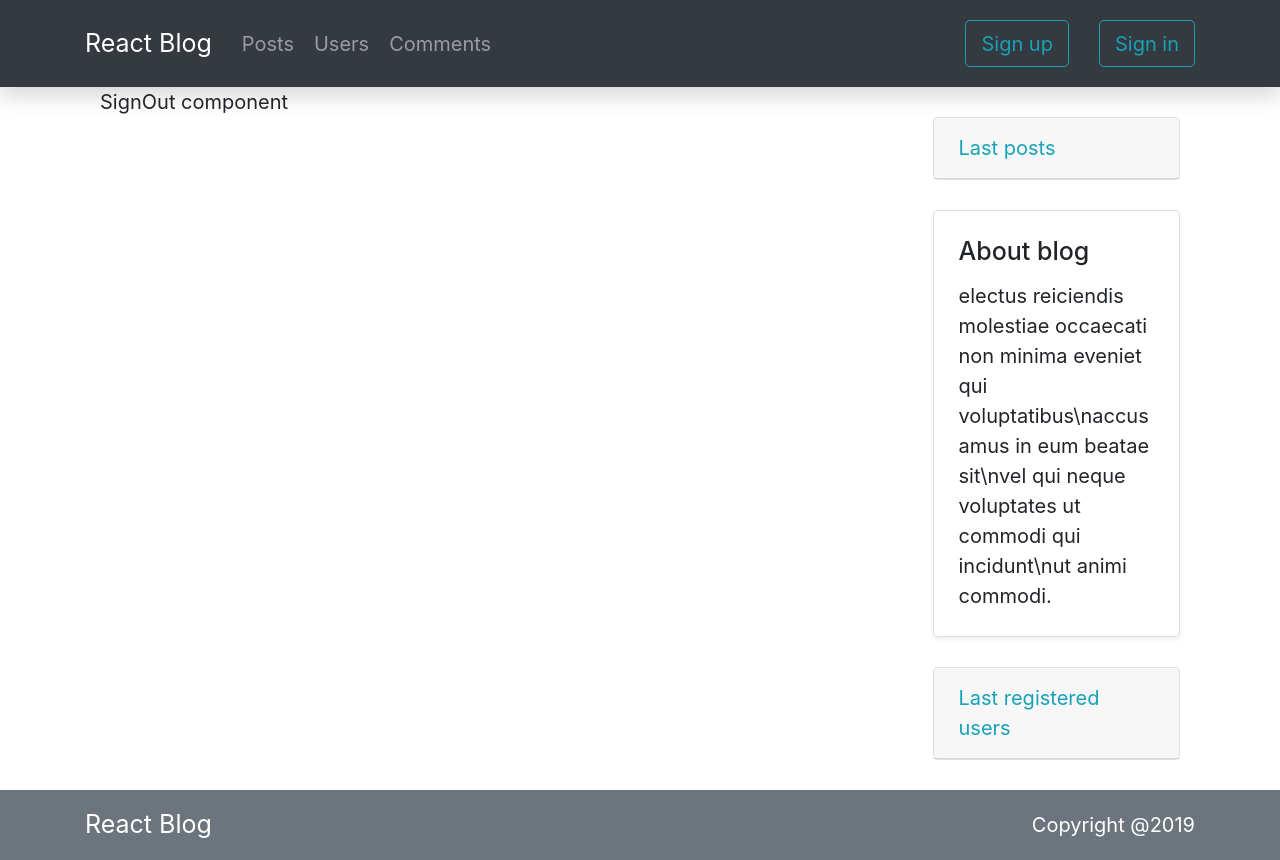
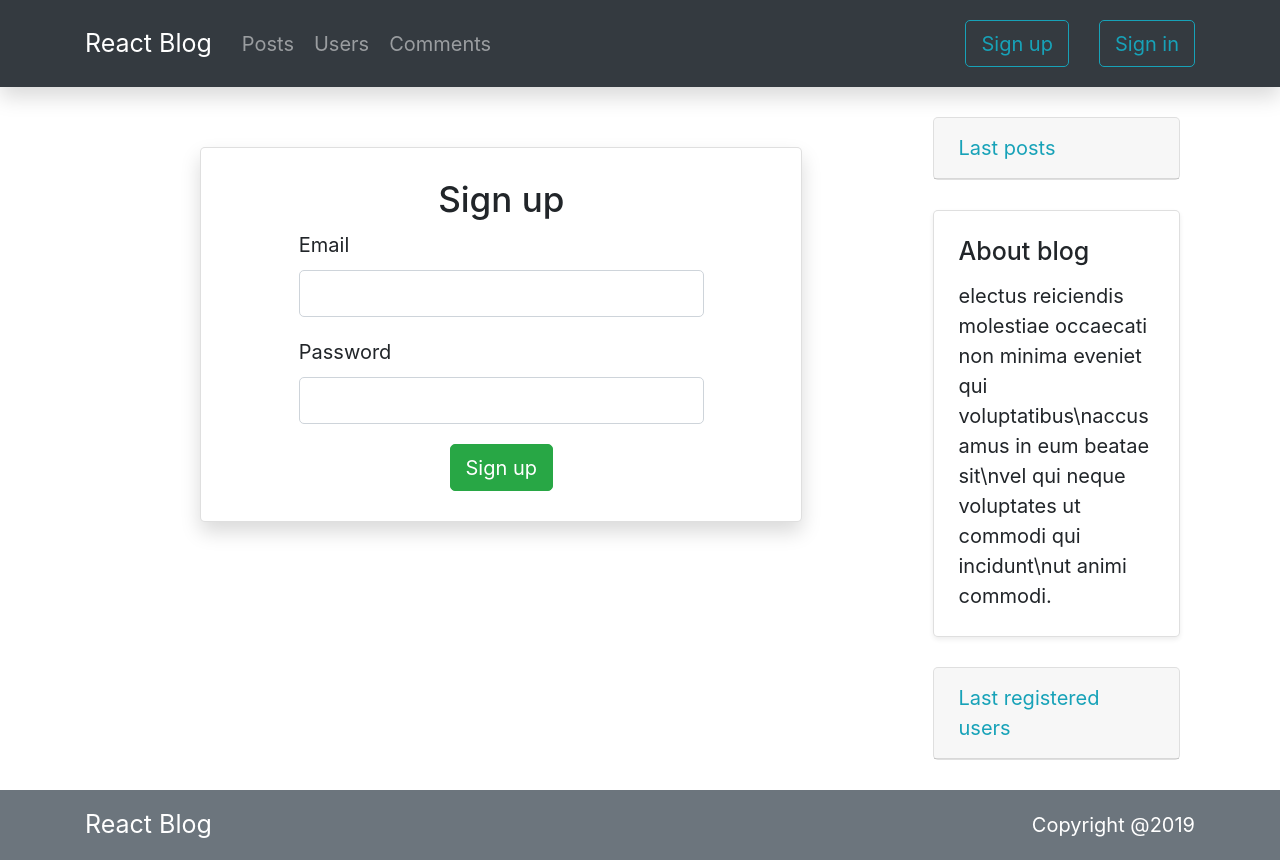
Before and after one commit to WizardGoodwin/react-blog, a React (Create React App) app: page /sign-up in a window 1280 px wide. Built offline with nearby package versions, Linux system fonts and the light colour scheme.

Commit message:
added signup and signin templates

```diff
--- a/src/components/App/App.jsx
+++ b/src/components/App/App.jsx
@@ -6,7 +6,7 @@ import CommentsContainer from '../../containers/CommentsContainer';
 import NotFound from '../NotFound/NotFound';
 import Layout from '../Layout/Layot';
 import SignIn from '../Auth/SignIn/SignIn';
-import SignOut from '../Auth/SignOut/SignOut';
+import SignUp from '../Auth/SignUp/SignUp';
 
 export default class App extends React.Component {
 
@@ -16,7 +16,7 @@ export default class App extends React.Component {
         <Switch>
           <Redirect from='/' exact to='/posts'/>
           <Route path='/sign-in' component={SignIn} />
-          <Route path='/sign-up' component={SignOut} />
+          <Route path='/sign-up' component={SignUp} />
           <Route path='/posts' component={PostsContainer} />
           <Route path='/users' component={UsersContainer} />
           <Route path='/comments' component={CommentsContainer} />
--- a/src/components/Auth/SignIn/SignIn.jsx
+++ b/src/components/Auth/SignIn/SignIn.jsx
@@ -1,8 +1,79 @@
 import React from 'react';
+import { Formik, Form, Field, ErrorMessage } from 'formik';
+import * as Yup from 'yup';
+
+const SignInSchema = Yup.object().shape({
+  email: Yup.string()
+    .email('Incorrect email format')
+    .required('This field should be filled'),
+  password: Yup.string()
+    .min(8, 'Password should consist of no less than 8 symbols')
+    .required('This field should be filled'),
+});
 
 const SignIn = () => {
+
   return (
-    <p>SignIn component</p>
+    <div className="container card w-75 mt-5 p-4 shadow">
+      <h3 className="text-center">Sign in</h3>
+      <Formik
+        initialValues={{ email: '', password: '' }}
+        onSubmit={(values, actions) => {
+          actions.setSubmitting(false);
+        }}
+        validationSchema={SignInSchema}
+      >
+        {({ errors, touched, status, isSubmitting }) => (
+          <Form className="d-flex flex-column align-items-center">
+            <div className="form-group w-75">
+              <label htmlFor="email">
+                Email
+              </label>
+              <Field
+                id="email"
+                type="email"
+                name="email"
+                className={
+                  touched.email ?
+                    errors.email ?
+                      "form-control is-invalid"
+                      :
+                      "form-control is-valid"
+                    :
+                    "form-control "
+                }
+              />
+              <ErrorMessage name="email" component="div" className="text-danger" />
+            </div>
+
+            <div className="form-group w-75">
+              <label htmlFor="password">
+                Password
+              </label>
+              <Field
+                id="password"
+                type="password"
+                name="password"
+                className={
+                  touched.password ?
+                    errors.password ?
+                      "form-control is-invalid"
+                      :
+                      "form-control is-valid"
+                    :
+                    "form-control "
+                }
+              />
+              <ErrorMessage name="password" component="div" className="text-danger" />
+            </div>
+
+            <button className="btn btn-success" type="submit" disabled={isSubmitting}>
+              Sign in
+            </button>
+          </Form>
+        )}
+      </Formik>
+    </div>
   )
 };
 
--- a/src/components/Auth/SignOut/SignOut.jsx
+++ /dev/null
@@ -1,9 +0,0 @@
-import React from 'react';
-
-const SignOut = () => {
-  return (
-    <p>SignOut component</p>
-  )
-};
-
-export default SignOut;
--- /dev/null
+++ b/src/components/Auth/SignUp/SignUp.jsx
@@ -0,0 +1,80 @@
+import React from 'react';
+import { Formik, Form, Field, ErrorMessage } from 'formik';
+import * as Yup from 'yup';
+
+const SignUpSchema = Yup.object().shape({
+  email: Yup.string()
+    .email('Incorrect email format')
+    .required('This field should be filled'),
+  password: Yup.string()
+    .min(8, 'Password should consist of no less than 8 symbols')
+    .required('This field should be filled'),
+});
+
+const SignUp = () => {
+
+  return (
+    <div className="container card w-75 mt-5 p-4 shadow">
+      <h3 className="text-center">Sign up</h3>
+      <Formik
+      initialValues={{ email: '', password: '' }}
+      onSubmit={(values, actions) => {
+        actions.setSubmitting(false);
+      }}
+      validationSchema={SignUpSchema}
+    >
+      {({ errors, touched, status, isSubmitting }) => (
+        <Form className="d-flex flex-column align-items-center">
+          <div className="form-group w-75">
+            <label htmlFor="email">
+              Email
+            </label>
+            <Field
+              id="email"
+              type="email"
+              name="email"
+              className={
+                touched.email ?
+                  errors.email ?
+                  "form-control is-invalid"
+                  :
+                  "form-control is-valid"
+                :
+                "form-control "
+              }
+            />
+            <ErrorMessage name="email" component="div" className="text-danger" />
+          </div>
+
+          <div className="form-group w-75">
+            <label htmlFor="password">
+              Password
+            </label>
+            <Field
+              id="password"
+              type="password"
+              name="password"
+              className={
+                touched.password ?
+                  errors.password ?
+                    "form-control is-invalid"
+                    :
+                    "form-control is-valid"
+                  :
+                  "form-control "
+              }
+            />
+            <ErrorMessage name="password" component="div" className="text-danger" />
+          </div>
+
+          <button className="btn btn-success" type="submit" disabled={isSubmitting}>
+            Sign up
+          </button>
+        </Form>
+      )}
+    </Formik>
+    </div>
+  )
+};
+
+export default SignUp;
```
